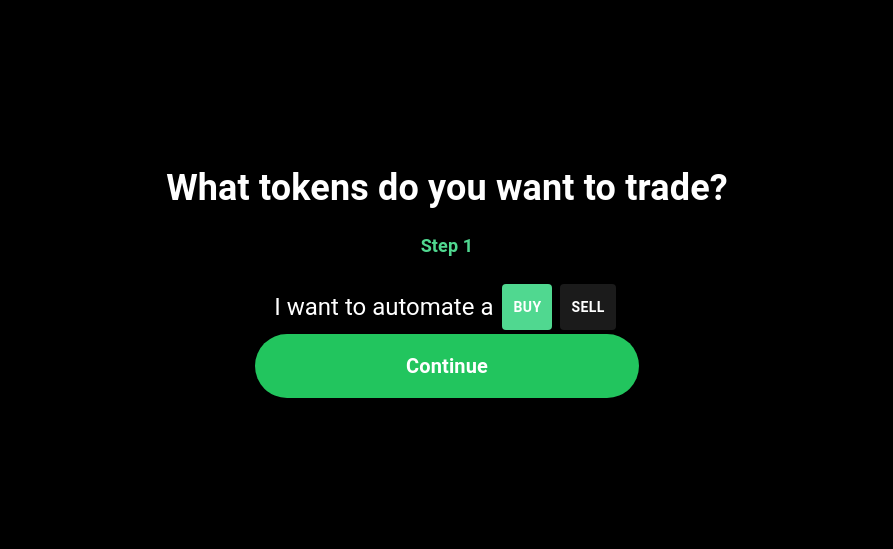
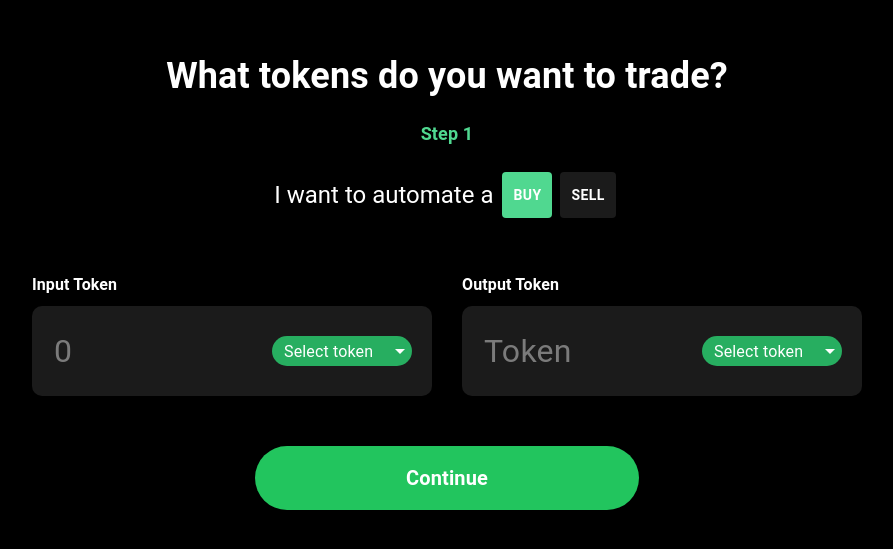
Before and after one commit to fhd1423/splurgefi, a Next.js app in the folder src/frontend/: page /step-one in a window 1280 px wide. Shown: the part 117-666 px from the top of the page, without its empty margins (193-1086 px from the left). Built offline with nearby package versions, Linux system fonts and the light colour scheme; what @dynamic-labs/sdk-react-core would draw is missing.

Commit message:
Small changes

```diff
--- a/src/frontend/pages/step-one.js
+++ b/src/frontend/pages/step-one.js
@@ -90,7 +90,7 @@ export default function StepOne() {
         Current Selection: {toggleSelection}
       </p> */}
 
-      {/* <div style={{ display: 'flex', justifyContent: 'center', padding: '50px 10px' }}>
+      <div style={{ display: 'flex', justifyContent: 'center', padding: '50px 10px' }}>
         <div style={{ flex: '1', marginRight: '15px' }}>
 
         <CustomInputToken
```
